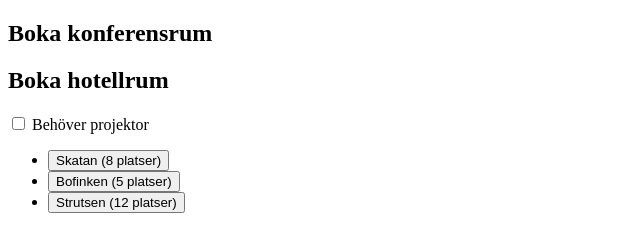
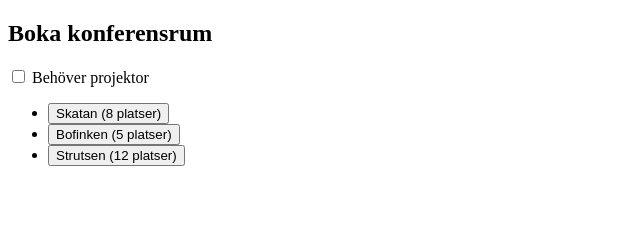
Before and after one commit to IsacZetterstrom/Workflow-bootcamp, a plain HTML site: page index.html in a window 1280 px wide. Shown: the whole page, without its empty margins (0-640 px from the left). Drawn offline with Linux system fonts and the light colour scheme.

Commit message:
reverse from demo

```diff
--- a/index.html
+++ b/index.html
@@ -7,7 +7,6 @@
   <body>
     <section>
       <h1>Boka konferensrum</h1>
-      <h1>Boka hotellrum</h1>
       <p><input type="checkbox" /> Behöver projektor</p>
       <ul>
         <li><button>Skatan (8 platser)</button></li>
```
